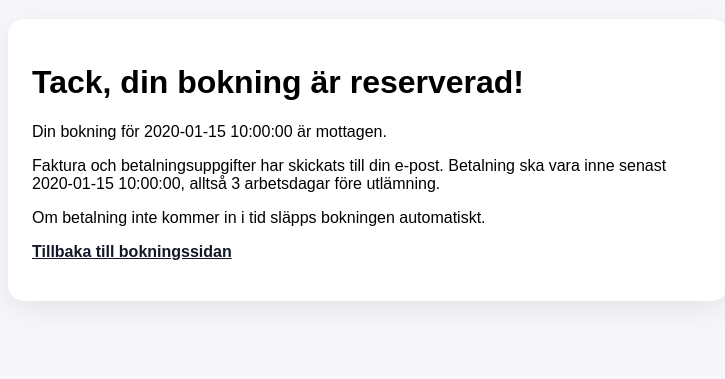
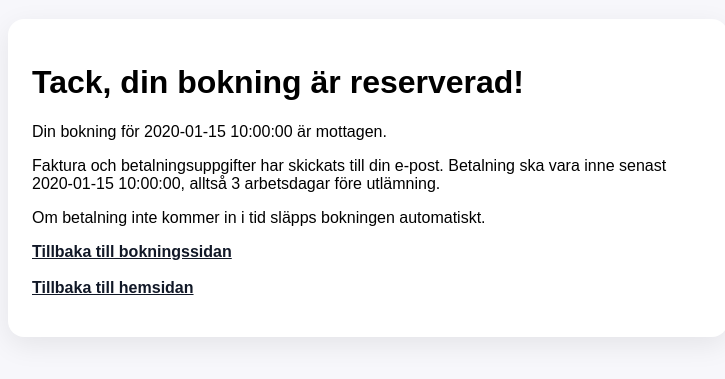
Before and after one commit to EricaNordlof/offroad-bumpis-booking, a Flask app: template templates/thank_you.html in a window 1280 px wide. Shown: the part 289-668 px from the top of the page, without its empty margins (272-997 px from the left). Run offline with Flask 3, Linux system fonts and the light colour scheme; the template is opened without the code that fills it: most values are stand-ins (such as "Sample title", 1, 10 or a date in 2020).

Commit message:
Update thank_you.html to include homepage link
Added a link to the homepage in the thank you page.

```diff
--- a/templates/thank_you.html
+++ b/templates/thank_you.html
@@ -19,7 +19,10 @@
     <p>Din bokning för {{ date }} är mottagen.</p>
     <p>Faktura och betalningsuppgifter har skickats till din e-post. Betalning ska vara inne senast {{ due_date }}, alltså 3 arbetsdagar före utlämning.</p>
     <p>Om betalning inte kommer in i tid släpps bokningen automatiskt.</p>
-    <p><a href="{{ url_for('booking_form') }}">Tillbaka till bokningssidan</a></p>
+    <p>
+  <a href="{{ url_for('booking_form') }}">Tillbaka till bokningssidan</a><br><br>
+  <a href="https://offroadbumpis.se/">Tillbaka till hemsidan</a>
+</p>
   </div>
 </body>
 </html>
```
